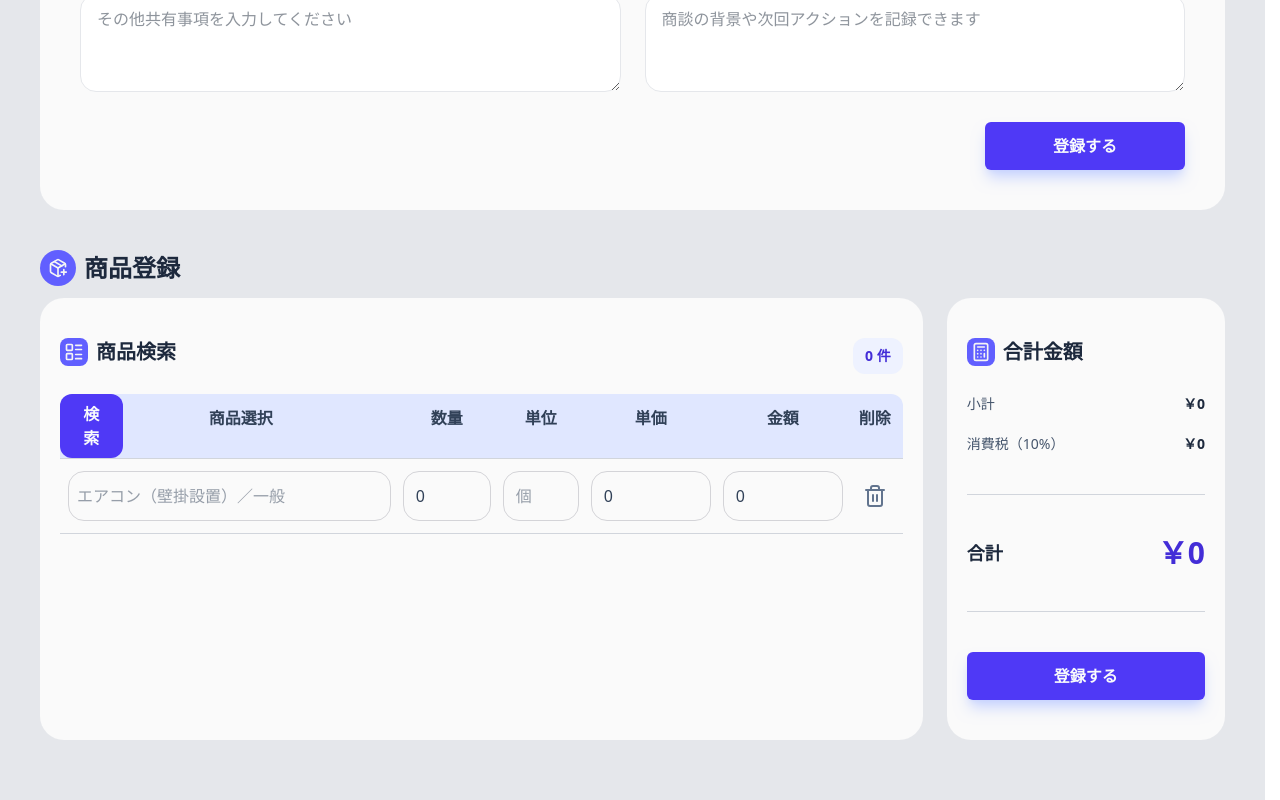
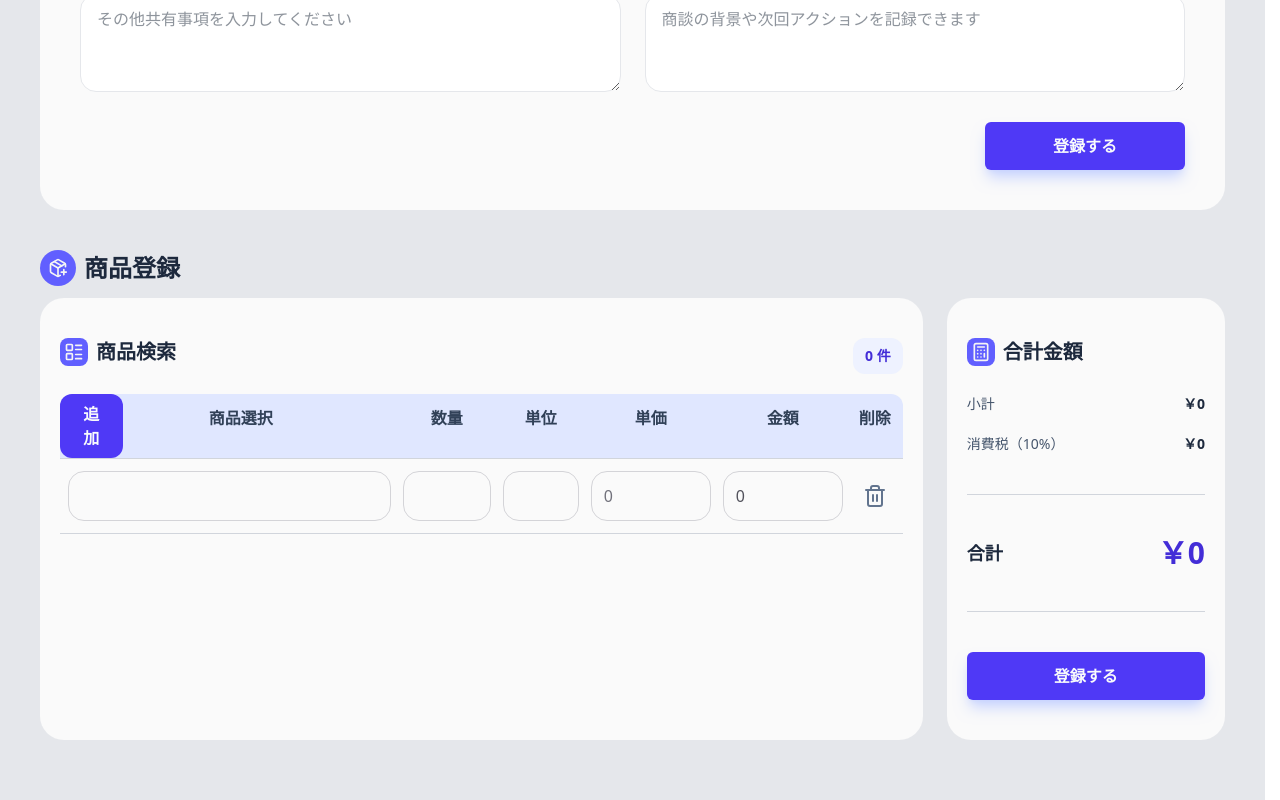
Before and after one commit to kawashima-cr/form, a React (Vite) app: page /form/registration in a window 1280 px wide. Shown: the part 536-1336 px from the top of the page. Built offline with nearby package versions, Linux system fonts and the light colour scheme.

Commit message:
💄UIの調整

```diff
--- a/src/components/registration/LineItem.tsx
+++ b/src/components/registration/LineItem.tsx
@@ -2,8 +2,6 @@ import { Trash2 } from "lucide-react";
 import type { ChangeEvent } from "react";
 import type { MenuDataType } from "./menuData";
 import type { LineItem } from "../../pages/registration/Product ";
-const gridCols =
-  "grid gap-3 grid-cols-[minmax(260px,1fr)_88px_76px_120px_120px_40px]";
 
 type LineItemRowProps = {
   onChange: (next: LineItem) => void;
@@ -43,14 +41,24 @@ export function LineItemRow(props: LineItemRowProps) {
       unitPrice: Number.isNaN(nextPrice) ? 0 : nextPrice,
     });
   };
-
+  const gridCols =
+    "grid gap-3 grid-cols-[minmax(260px,1fr)_88px_76px_120px_120px_40px]";
   const isCustom = props.value.menuId === "custom";
+  const isNameEmpty = props.value.name.trim() === "";
+  const baseInputClass =
+    "w-full rounded-2xl border focus:outline-none read-only:focus:border-zinc-300 read-only:focus:ring-0 read-only:focus:ring-transparent";
   const textInputBorderClass = isCustom
-    ? "border-indigo-500 focus:ring-1 focus:ring-indigo-500"
-    : "border-zinc-300";
+    ? "border-indigo-500 text-zinc-800 focus:ring-1 focus:ring-indigo-500"
+    : "border-zinc-300 text-zinc-500";
   const qtyInputBorderClass = isCustom
     ? "border-indigo-500 focus:ring-1 focus:ring-indigo-500"
     : "border-zinc-300 focus:border-indigo-500 focus:ring-1 focus:ring-indigo-500";
+  const editableCursorClass = isCustom ? "cursor-text" : "cursor-default";
+  const hideNumberSpinClass = isCustom
+    ? "appearance-none [appearance:textfield] [&::-webkit-outer-spin-button]:appearance-none [&::-webkit-inner-spin-button]:appearance-none"
+    : "";
+  const nameHoverClass = isCustom ? "" : "hover:bg-gray-100 hover:text-indigo-600";
+
   const unitPrice = props.value.unitPrice;
   const amount = unitPrice * props.value.qty;
 
@@ -64,10 +72,9 @@ export function LineItemRow(props: LineItemRowProps) {
             id="name"
             name="name"
             type="text"
-            className={`w-full rounded-2xl border py-3 px-2 focus:outline-none ${textInputBorderClass}`}
+            className={`${baseInputClass} py-3 px-2 ${nameHoverClass} ${textInputBorderClass} ${editableCursorClass}`}
             value={props.value.name}
             readOnly={props.value.menuId !== "custom"}
-            placeholder="エアコン（壁掛設置）／一般"
             onChange={handleNameChange}
             onClick={props.onNameClick}
           />
@@ -77,10 +84,10 @@ export function LineItemRow(props: LineItemRowProps) {
             id="qty"
             name="qty"
             type="number"
-            className={`w-full rounded-2xl border p-3 focus:outline-none ${qtyInputBorderClass}`}
-            value={props.value.qty}
+            className={`${baseInputClass} p-3 text-zinc-800 ${qtyInputBorderClass}`}
+            value={props.value.qty === 0 ? "" : props.value.qty}
             onChange={handleQtyChange}
-            placeholder="100"
+            readOnly={!isCustom && isNameEmpty}
           />
         </div>
         <div className="">
@@ -88,10 +95,9 @@ export function LineItemRow(props: LineItemRowProps) {
             id="unit"
             name="unit"
             type="text"
-            className={`w-full rounded-2xl border p-3 focus:outline-none ${textInputBorderClass}`}
+            className={`${baseInputClass} p-3 ${textInputBorderClass} ${editableCursorClass}`}
             value={props.value.unit}
             readOnly={props.value.menuId !== "custom"}
-            placeholder="個"
             onChange={handleUnitChange}
           />
         </div>
@@ -100,10 +106,9 @@ export function LineItemRow(props: LineItemRowProps) {
             id="unitPrice"
             name="unitPrice"
             type="number"
-            className={`w-full rounded-2xl border p-3 focus:outline-none ${textInputBorderClass}`}
+            className={`${baseInputClass} p-3 ${textInputBorderClass} ${editableCursorClass} ${hideNumberSpinClass}`}
             value={props.value.unitPrice}
             readOnly={props.value.menuId !== "custom"}
-            placeholder="5000"
             onChange={handleUnitPriceChange}
           />
         </div>
@@ -112,10 +117,9 @@ export function LineItemRow(props: LineItemRowProps) {
             id="amount"
             name="amount"
             type="text"
-            className="w-full rounded-2xl border border-zinc-300 p-3 focus:outline-none"
+            className={`${baseInputClass} border-zinc-300 p-3 text-zinc-600`}
             value={amount.toLocaleString("ja-JP")}
             readOnly
-            placeholder="10,000"
           />
         </div>
         <div className="">
--- a/src/pages/registration/Product .tsx
+++ b/src/pages/registration/Product .tsx
@@ -184,7 +184,7 @@ export function Product() {
               onClick={() => openSearch()}
               className="bg-indigo-600 hover:bg-indigo-500 text-slate-50 font-semibold rounded-xl py-2 px-5 min-w-[50px]"
             >
-              検索
+              追加
             </button>
             <div
               className={`flex-1 text-center py-3 px-2 font-semibold  ${gridCols}`}
```
